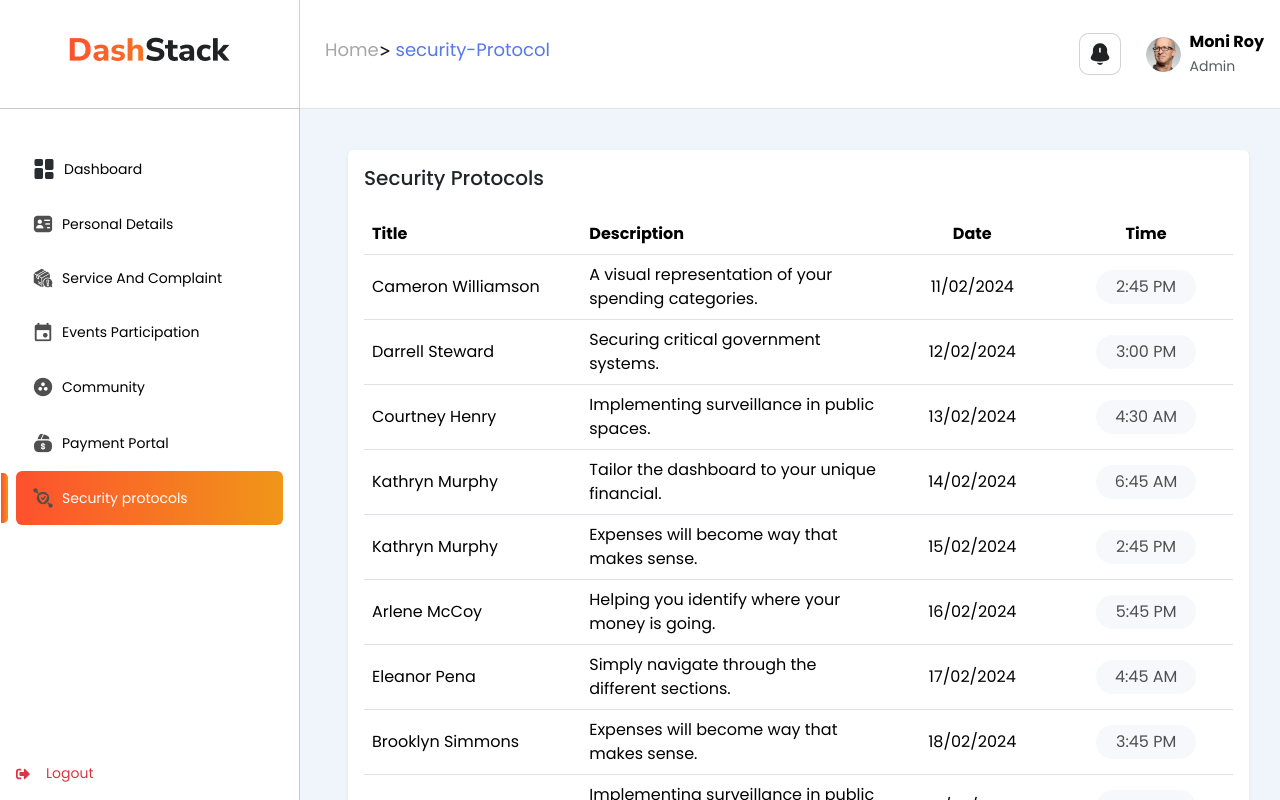
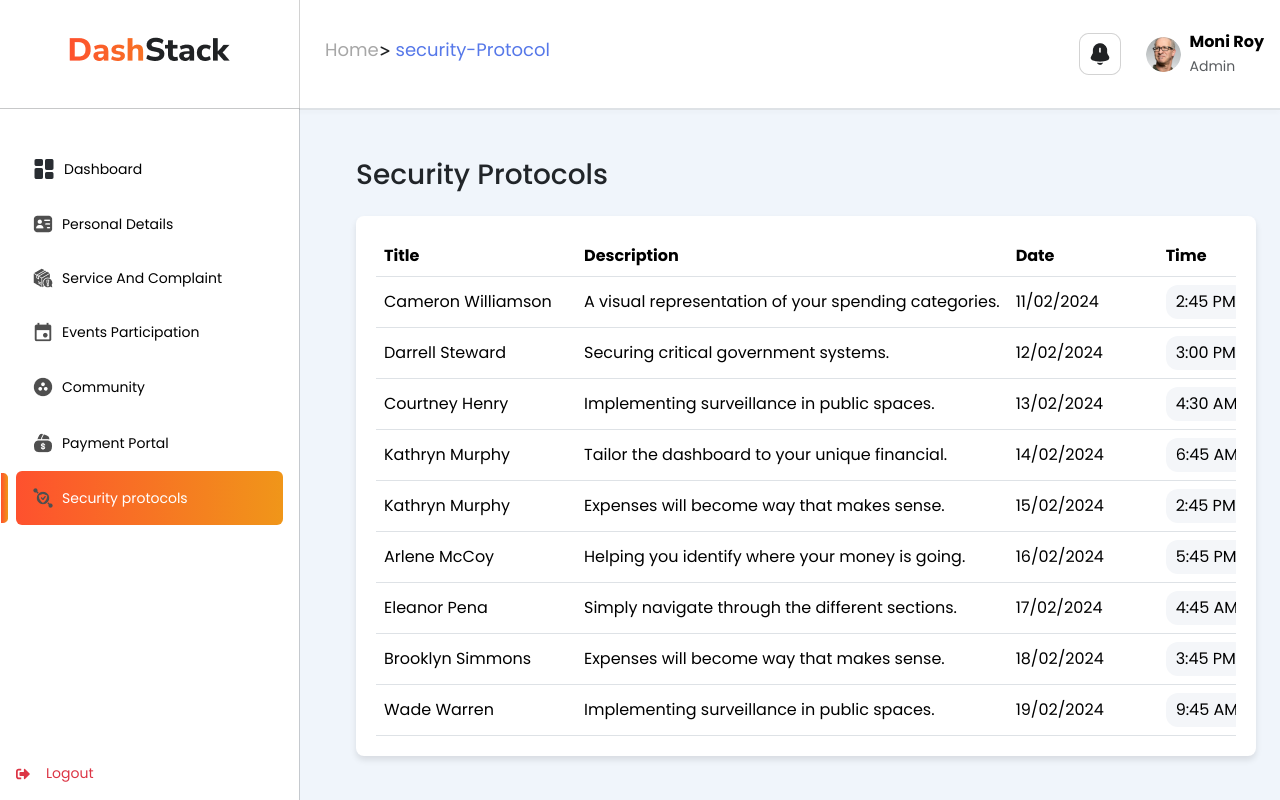
Before and after one commit to henil135/Society-Management, a React (Vite) app in the folder Frontend/: page /security-Protocol in a window 1280 px wide. Shown: the top 800 px of the page. Built offline with nearby package versions, Linux system fonts and the light colour scheme.

Commit message:
ui responsive

```diff
--- a/Frontend/src/component/FinancialManagementExp.jsx
+++ b/Frontend/src/component/FinancialManagementExp.jsx
@@ -178,14 +178,14 @@ function FinancialManagementExp() {
 
 
   return (
-    <div className="d-flex flex-column flex-md-row">
+    <div className="d-flex flex-column flex-md-row w-100">
       <div className="flex-shrink-0" >
         <Sidebar />
       </div>
 
-      <div className='dashboard-bg ' style={{ width: "1920px" }}>
+      <div className='dashboard-bg w-100' >
         <Navbar />
-        <div className='stickyHeader' style={{ width: "1630px", marginLeft: "290px" }}>
+        <div className='stickyHeader marginLeft' >
           <div className='container-fluid income ' >
 
             <div className='row p-5 '>
--- a/Frontend/src/component/Resident/Access.jsx
+++ b/Frontend/src/component/Resident/Access.jsx
@@ -64,7 +64,7 @@ const ChatLayout = () => {
       </div>
 
 
-      <div className="flex-grow-1 dashboard-bg">
+      <div className="flex-grow-1 dashboard-bg w-100">
 
         <Header />
 
--- a/Frontend/src/component/ResidentManagement.jsx
+++ b/Frontend/src/component/ResidentManagement.jsx
@@ -93,11 +93,11 @@ function ResidentManagement() {
       <div className="flex-grow-1  stickyHeader container-fluid" >
         <Header />
 
-        <div className="container-fluid custom-scrollbar" style={{ marginTop: "20px", marginLeft: "310px" , width: '1580px' }}>
+        <div className="container-fluid custom-scrollbar marginLeft" style={{ marginTop: "20px", width: '1600px' }}>
 
 
 
-          <div className="table-responsive" style={{ border: "1px solid #ddd", borderRadius: "8px", boxShadow: "0px 0px 15px rgba(0, 0, 0, 0.1)", overflow: "hidden", backgroundColor: "#fff", padding: "20px", marginTop: "20px", marginLeft: "10px"}}>
+          <div className="table-responsive" style={{ border: "1px solid #ddd", borderRadius: "8px", boxShadow: "0px 0px 15px rgba(0, 0, 0, 0.1)",  backgroundColor: "#fff", padding: "20px", marginTop: "20px", marginLeft: "10px"}}>
             <div className="d-flex flex-column flex-md-row justify-content-between align-items-center mb-4">
 
               <h4 style={{marginTop:"10px"}}>Resident Tenant and Owner Details</h4>
--- a/Frontend/src/component/SecurityGaurd.jsx
+++ b/Frontend/src/component/SecurityGaurd.jsx
@@ -231,7 +231,7 @@ function SecurityGaurd() {
       <div className="flex-grow-1 dashboard-bg" style={{ width: "1920px" }}>
         <Header />
 
-        <div className="container-fluid stickyHeader p-3" style={{ width: "1620px", marginLeft: "300px" }}>
+        <div className="container-fluid stickyHeader p-3 marginLeft" style={{ width: "1620px"}}>
 
 
 
--- a/Frontend/src/component/SecurityProtocolsResident.jsx
+++ b/Frontend/src/component/SecurityProtocolsResident.jsx
@@ -22,7 +22,7 @@ const SecurityProtocolsResident = () => {
   return (
     <div className="container-fluid d-flex flex-column dashboard-bg">
       {/* Header Section */}
-      <div className="bg-white border-bottom shadow-sm mb-4">
+      <div className="bg-white border-bottom shadow-sm mb-4 stickyHeader">
         <Header />
       </div>
 
@@ -35,34 +35,63 @@ const SecurityProtocolsResident = () => {
 
         {/* Main Content Area */}
 
-        <div className="p-3 flex-grow-1 stickyHeader marginLeft" style={{ marginRight: "15px"}}>
+        <div
+      className="container-fluid p-4 marginLeft"
+      style={{
 
-          <div className="row">
-            <div className="col-12">
-              <div className="table-responsive bg-white shadow-sm rounded p-3">
-                <h5 className="mb-4">Security Protocols</h5>
-                <table className="table" style={{ width: "100%" }}>
-                  <thead className="thead-dark" style={{ background: "rgb(185, 198, 242)" }}>
-                    <tr>
-                      <th className="align-middle" style={{ width: "25%" }}>Title</th>
-                      <th className="align-middle" style={{ width: "35%" }}>Description</th>
-                      <th className="align-middle text-center" style={{ width: "20%" }}>Date</th>
-                      <th className="align-middle text-center" style={{ width: "20%" }}>Time</th>
+        height: "100vh",
+      }}
+    >
+      <h3 className="mb-4">Security Protocols</h3>
+
+      {/* Table Wrapper with Responsive Scrolling */}
+      <div
+        style={{
+          backgroundColor: "#fff",
+          padding: "20px",
+          borderRadius: "8px",
+          boxShadow: "0 4px 6px rgba(0, 0, 0, 0.1)",
+        }}
+      >
+        <div
+          className="table-responsive custom-scrollbar"
+          style={{
+            maxHeight: "500px",
+            overflowX: "auto",
+            whiteSpace: "nowrap",
+          }}
+        >
+          <table className="table  ">
+            <thead>
+              <tr style={{ backgroundColor: "#EAF0F6", fontWeight: "bold" }}>
+                <th style={{ minWidth: "200px" }}>Title</th>
+                <th style={{ minWidth: "300px" }}>Description</th>
+                <th style={{ minWidth: "150px" }}>Date</th>
+                <th style={{ minWidth: "150px" }}>Time</th>
               </tr>
             </thead>
             <tbody>
               {protocols.map((protocol, index) => (
                 <tr key={index}>
-                        <td className="text-wrap">{protocol.title}</td>
-                        <td className="text-wrap">{protocol.description}</td>
-                        <td className=" text-center">{protocol.date}</td>
-                        <td className=" text-center">
-                          <div style={{ width: "100px", padding: "5px ", borderRadius: "50px", background: "#F6F8FB", color: "#4F4F4F", display: "inline-block", }}> {protocol.time} </div></td>
+                  <td>{protocol.title}</td>
+                  <td>{protocol.description}</td>
+                  <td>{protocol.date}</td>
+                  <td>
+                    <span
+                      style={{
+                        padding: "5px 10px",
+                        borderRadius: "12px",
+                        backgroundColor: "#F4F6F9",
+                        display: "inline-block",
+                      }}
+                    >
+                      {protocol.time}
+                    </span>
+                  </td>
                 </tr>
               ))}
             </tbody>
           </table>
-              </div>
         </div>
       </div>
     </div>
--- a/Frontend/src/component/VisitorsLogs.jsx
+++ b/Frontend/src/component/VisitorsLogs.jsx
@@ -1,102 +1,135 @@
-import React, { useState, useEffect } from 'react';
-import {Table } from 'react-bootstrap';
+import React from "react";
+import "bootstrap/dist/css/bootstrap.min.css";
+import Sidebar from "../component/layout/Sidebar";
+import Header from "./Navbar";
+import Avtar from '../assets/Avatar.png';
 
-
-import Avtar from "../assets/Avatar.png"
-import Header from './Navbar';
-import Sidebar from "../component/layout/Sidebar";
- function DetailTracking() {
-  const [details, setDetails] = useState([
+const DetailsTracking = () => {
+  const protocols = [
     { id: 1, name: "Evelyn Harper", phoneNumber: "9313876347", date: "20/02/2002", unit: "A", number: "1001", time: "3:45 PM" },
     { id: 2, name: "Esther Howard", phoneNumber: "9313876347", date: "20/02/2002", unit: "B", number: "1002", time: "3:45 PM" },
-  ]);
-
+  ];
 
   return (
-    <div className="d-flex flex-column flex-md-row">
-      <div className="flex-shrink-0" >
+    <div className="container-fluid d-flex flex-column dashboard-bg">
+      {/* Header Section */}
+      <div className="bg-white border-bottom shadow-sm mb-4 stickyHeader">
+        <Header />
+      </div>
+
+      {/* Main Content */}
+      <div className="d-flex flex-grow-1">
+        {/* Sidebar */}
+        <div className="text-white p-1" >
           <Sidebar />
         </div>
 
-      <div className="flex-grow-1 dashboard-bg"  style={{width:"1920px"}}>
-        <Header/>
+        {/* Main Content Area */}
 
-        <div className="container-fluid stickyHeader p-3" style={{ width:"1615px",marginLeft:"300px" }}>
+        <div
+      className="container-fluid p-4 marginLeft"
+      style={{
+
+        height: "100vh",
+      }}
+    >
+
+      {/* Table Wrapper with Responsive Scrolling */}
+      <div
+        style={{
+          backgroundColor: "#fff",
+          padding: "20px",
+          borderRadius: "8px",
+          boxShadow: "0 4px 6px rgba(0, 0, 0, 0.1)",
+        }}
+      >
+        <h3 className="mb-4">Visitor Logs</h3>
+        <div
+          className="table-responsive custom-scrollbar"
+          style={{
+            maxHeight: "500px",
+            overflowX: "auto",
+            whiteSpace: "nowrap",
+          }}
+        >
+          <table className="table  ">
+            <thead>
+              <tr style={{ backgroundColor: "#EAF0F6", fontWeight: "bold" }}>
+                <th >Visitor Name</th>
+                <th className='text-start'>Phone Number</th>
+                <th className='text-center'>Date</th>
+                <th className='text-center'>Unit Number</th>
+                <th className='text-center'>Time</th>
+              </tr>
+            </thead>
+            <tbody>
+  {protocols.map((protocol, index) => (
+    <tr key={index}>
+       <td >
+                      <div  >
+                        <img
+                          src={Avtar}
+
+                          className="rounded-circle"
+                          style={{
+                            width: "40px",
+                            height: "40px",
+                            borderRadius: "36px",
+                            border: "2px solid #F4F4F4",
+                          }}
+                        />
+
+
+                          <span
+                            style={{
+                              fontFamily: "Poppins",
+                              fontSize: "16px",
+                              fontWeight: "500",
+                              lineHeight: "24px",
+                              textAlign: "left",
+                            }}
+                          >
+                            {protocol.name}
+                          </span>
 
 
 
-          <div className="table-responsive" style={{ border: "1px solid #ddd", borderRadius: "8px", boxShadow: "0px 0px 15px rgba(0, 0, 0, 0.1)", overflow: "hidden", backgroundColor: "#fff", padding: "20px", marginTop: "20px" }}>
-          <div className="d-flex flex-column flex-md-row justify-content-between align-items-center mb-4">
-            <h4 className="mb-0">Detail Tracking</h4>
                       </div>
-            <Table  style={{ width: "1525px" }}>
-              <thead style={{background:"rgb(185, 198, 242)", color: "black" }}>
-                <tr className="text-start" >
-                  <th style={{width:"300px"}}>Visitor Name</th>
-                  <th style={{width:"350px"}} className='text-center'>Phone Number</th>
-                  <th style={{width:"350px"}} className="text-center">Date</th>
-                  <th style={{width:"350px"}} className="text-center">Unit Number</th>
-                  <th style={{width:"350px"}} className="text-center">Time</th>
-                </tr>
-              </thead>
-              <tbody >
-                {details.map((details) => (
-                  <tr key={details.id} className="text-start" >
-                    <td style={{ padding: "15px" }}>
-                      <div style={{ display: "flex", alignItems: "center", justifyContent: "start" }}>
-                        <img
-                          src={Avtar}
-                          alt="avatar"
-                          className="rounded-circle"
-                          style={{ width: "30px", height: "30px", marginRight: "10px" }}
-                        />
-                        {details.name}
-                      </div>
+
                     </td>
-                    <td style={{ verticalAlign: "middle" }} className='text-center'>{details.phoneNumber}</td>
-                    <td style={{ verticalAlign: "middle" }} className="text-center">{details.date}</td>
-                    <td style={{ verticalAlign: "middle" }} className="text-center">
-                      {/* Unit in a round circle */}
-                      <div className="d-flex align-items-center justify-content-center gap-2">
-                        <div
+      <td className='text-start'>{protocol.phoneNumber}</td>
+      <td className='text-center'>{protocol.date}</td>
+      <td style={{ padding: "15px", textAlign: "center", verticalAlign: "middle" }}>
+        <span style={{ border: "1px solid ", borderRadius: "50%", width: "28px", height: "28px", display: "inline-flex", justifyContent: "center", alignItems: "center", color: "skyblue" }}>
+          {protocol.unit}
+        </span>
+        <span style={{ fontFamily: "Poppins, sans-serif", fontWeight: "500", fontSize: "16px", lineHeight: "24px", marginLeft: "8px" }}>
+          {protocol.number}
+        </span>
+      </td>
+      <td className='text-center'>
+        <span
           style={{
-                            border: "1px solid ", borderRadius: "50%", width: "28px", height: "28px", display: "inline-flex", justifyContent: "center", alignItems: "center", color: "skyblue", verticalAlign: "middle"
+            padding: "5px 10px",
+            borderRadius: "12px",
+            backgroundColor: "#F4F6F9",
+            display: "inline-block",
           }}
         >
-                          {details.unit}
-                        </div>
-                        {/* Unit number without any special formatting */}
-                        <div>{details.number}</div>
-
-                      </div>
+          {protocol.time}
+        </span>
       </td>
-                    <td style={{ verticalAlign: "middle" }} className="text-center">
-                      <div
-                        style={{
-                          width: "92px",
-                          height: "34px",
-                          padding: "5px 15px",
-                          gap: "10px",
-                          borderRadius: "50px",
-                          background: "#F6F8FB",
-                          color: "#4F4F4F",
-                          display: "inline-block", // Ensures width and height are applied properly
-                        }}
-                      >
-                        {details.time}
-                      </div>
-                    </td>
-
     </tr>
   ))}
 </tbody>
-            </Table>
+          </table>
         </div>
       </div>
     </div>
 
-
+      </div>
     </div>
   );
-}
-export default DetailTracking;
+};
+
+export default DetailsTracking;
--- a/Frontend/src/style.css
+++ b/Frontend/src/style.css
@@ -646,3 +646,14 @@ body {
   margin-right: 0;
   margin-top: 0;
 }
+
+
+
+.table-responsive {
+  overflow-x: auto;
+  -webkit-overflow-scrolling: touch; /* For smooth scrolling on mobile devices */
+}
+
+table {
+  min-width: 800px;
+}
```
Also changed, not shown: Frontend/src/component/Authentication/Signup.jsx (+7 -9 lines), Frontend/src/component/FinancialManagementIncome.jsx (+6 -6 lines), Frontend/src/index.css (line endings or trailing spaces). Lines whose indentation alone changed are shown as unchanged.
